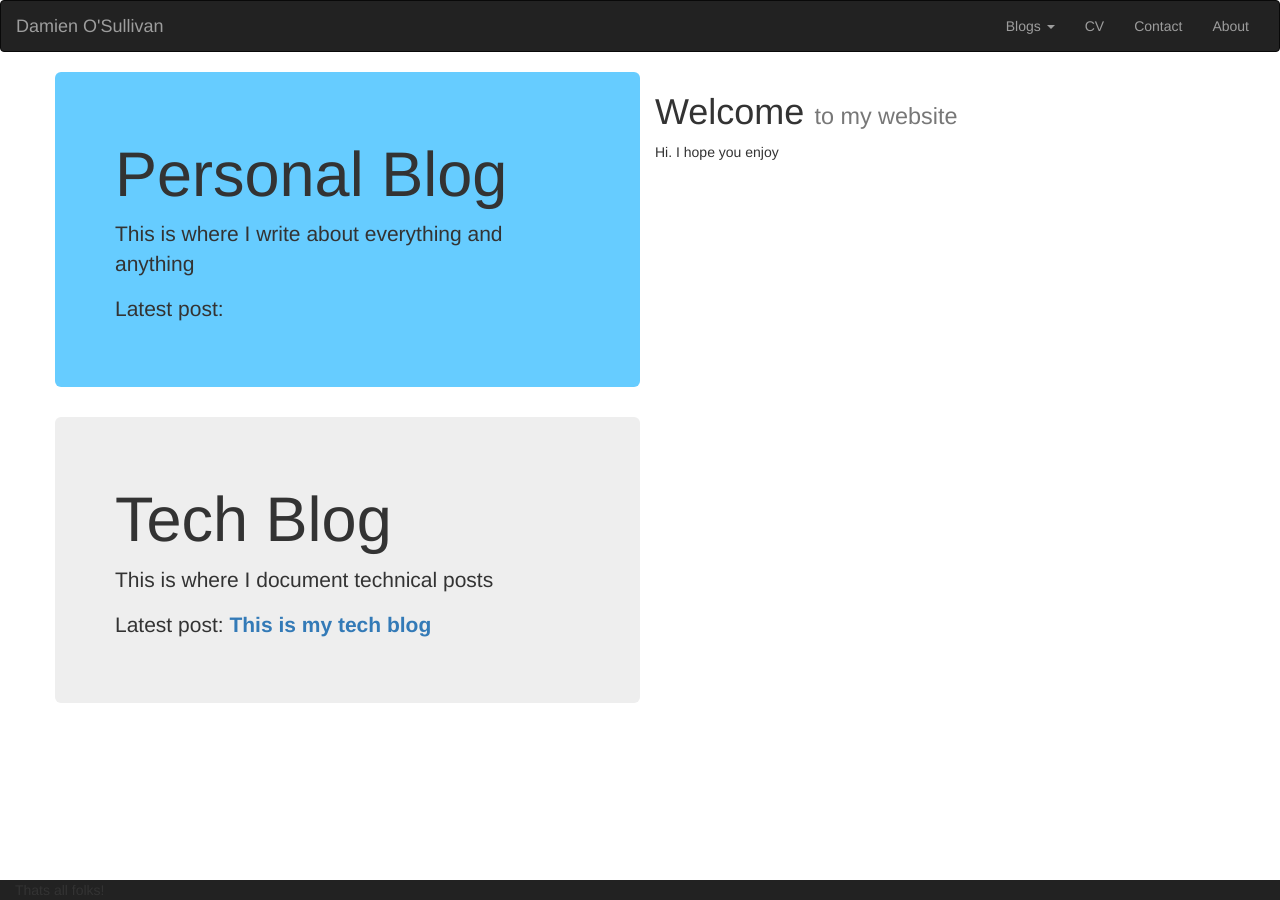
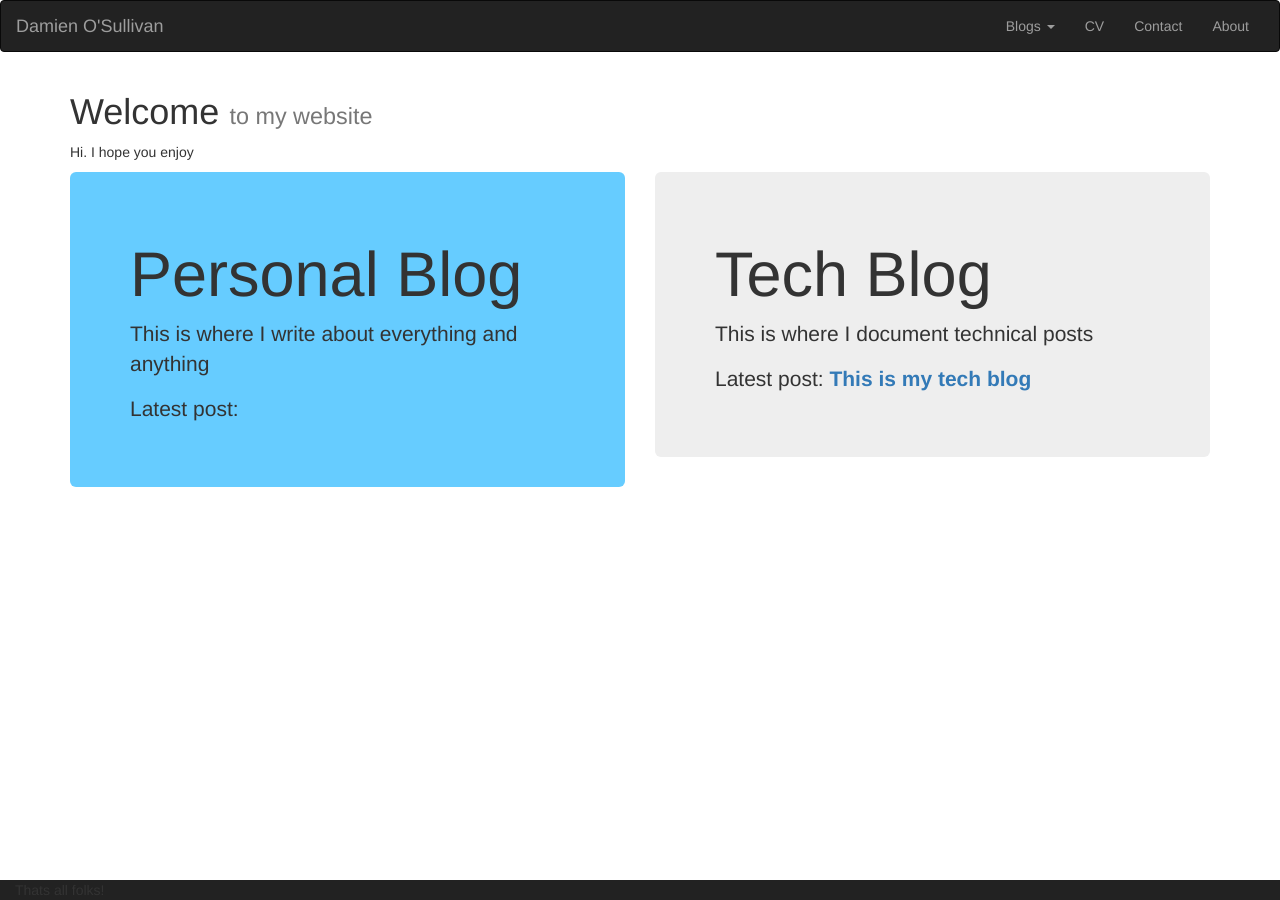
Before and after one commit to damosullivan/damosullivan.github.io, a Jekyll site: the page built from index.md, in a window 1280 px wide. Built offline with Jekyll 4.4.1, drawn with Linux system fonts in a browser that asks for light colours; nearby versions of some CDN libraries.

Commit message:
Vertical split home page

```diff
--- a/_layouts/home.html
+++ b/_layouts/home.html
@@ -4,23 +4,32 @@ layout: default
 
 <div class="home">
 
-  <div class="row" >
+  <div class="row">
 
-    <div class="col-md-6" >
+      <div class="col-md-6">
+          <h1>Welcome <small>to my website</small></h1>
+          <p>Hi. I hope you enjoy</p>
+      </div>
 
-      <div class="row" >
+  </div>
+
+    <div class="row">
+
+        <div class="col-md-6">
+
             <div class="jumbotron" style="background-color: #66ccff;">
                 <h1>Personal Blog</h1>
                 <p>This is where I write about everything and anything</p>
                 <p>Latest post: <a href="{{ site.categories.travel[0].url }}"><strong>{{ site.categories.travel[0].title }}</strong></a></p>
             </div>
+
         </div>
 
         <!--
        include blog_jumbotron.html title="Personal Blog" description="This is where I write about everything and anything" color="#66ccff" url=site.categories.travel[0].url post=site.categories.travel[0].title
       -->
+        <div class="col-md-6">
 
-      <div class="row" >
             <div class="jumbotron">
                 <h1>Tech Blog</h1>
                 <p>This is where I document technical posts</p>
@@ -29,13 +38,6 @@ layout: default
         </div>
     </div>
 
-
-    <div class="col-md-6" >
-      <h1>Welcome <small>to my website</small></h1>
-      <p>Hi. I hope you enjoy</p>
-    </div>
-
-  </div>
 
     {{ content }}
 
```
Lines whose indentation alone changed are shown as unchanged.
